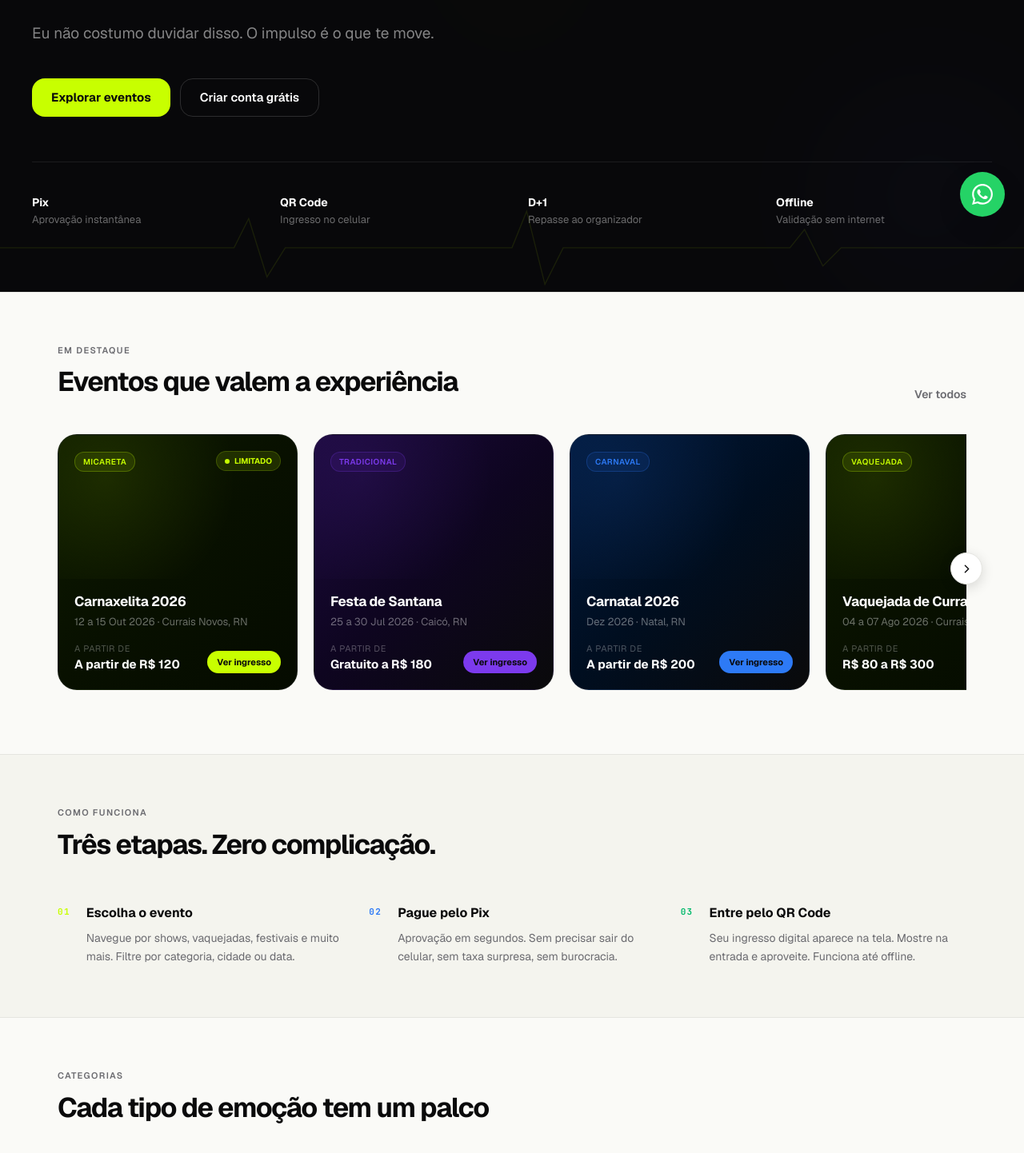
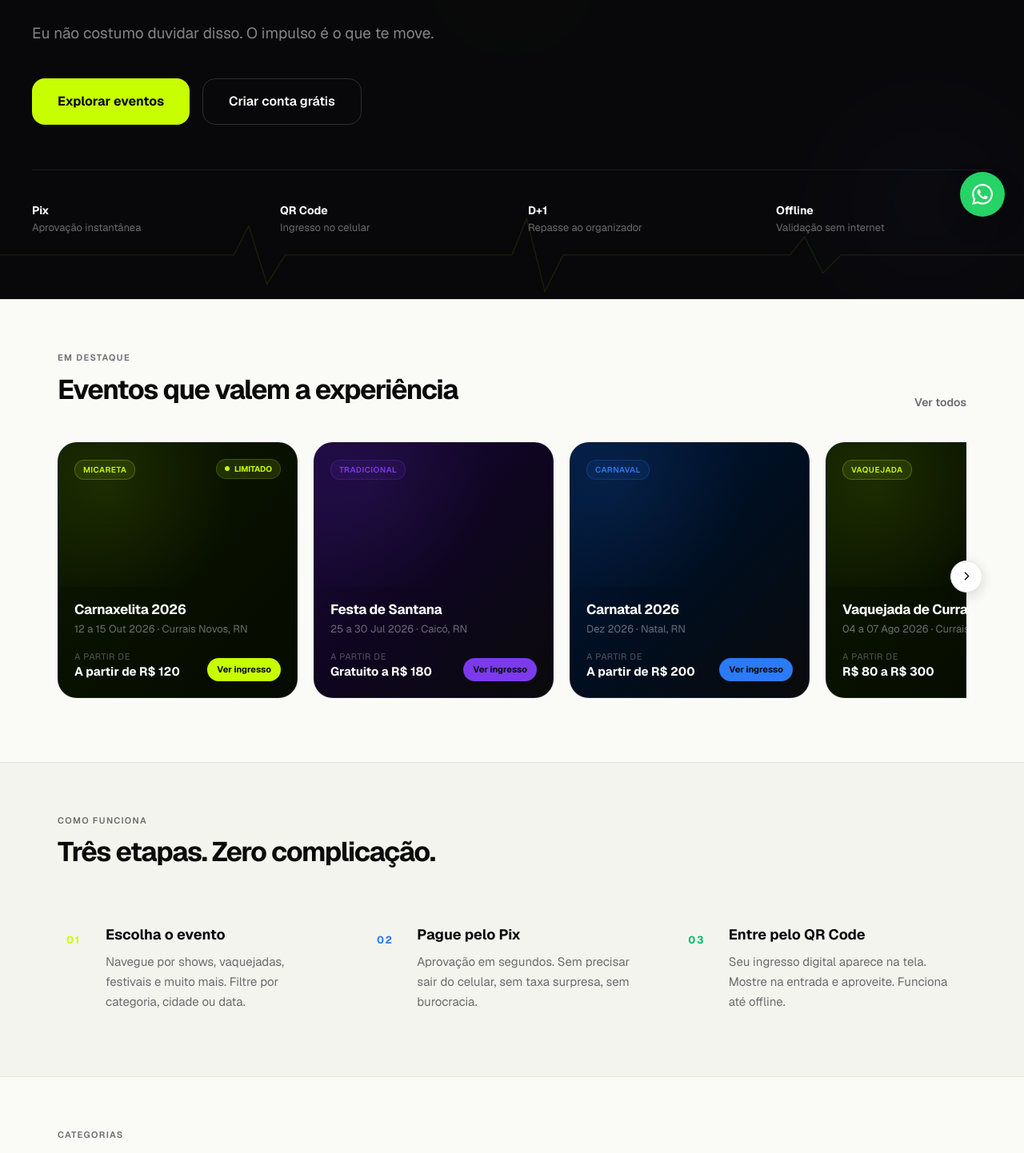
Before and after one commit to Johnattandias12/Axon, a Next.js app: page / in a window 1280 px wide. Shown: the part 505-1947 px from the top of the page at 80% size. Built offline with nearby package versions, Linux system fonts and the light colour scheme; no server answers.

Commit message:
style: add new favicon and more premium landing page effects

```diff
--- a/src/app/page.tsx
+++ b/src/app/page.tsx
@@ -116,10 +116,10 @@ export default function HomePage() {
             <path d="M0 60 L300 60 L320 60 L340 20 L365 100 L390 60 L680 60 L700 60 L720 10 L745 110 L770 60 L1060 60 L1080 60 L1100 35 L1125 85 L1150 60 L1400 60" />
           </svg>
 
-          <div className="relative mx-auto max-w-[1200px]">
+          <div className="animate-in fade-in slide-in-from-bottom-8 relative mx-auto max-w-[1200px] duration-1000">
             {/* Eyebrow */}
             <div
-              className="mb-8 inline-flex items-center gap-2 rounded-full border px-4 py-1.5"
+              className="mb-8 inline-flex items-center gap-2 rounded-full border px-4 py-1.5 backdrop-blur-md transition-colors hover:bg-white/10"
               style={{
                 borderColor: "rgba(255,255,255,0.12)",
                 backgroundColor: "rgba(255,255,255,0.05)",
@@ -150,17 +150,18 @@ export default function HomePage() {
               Eu não costumo duvidar disso. O impulso é o que te move.
             </p>
 
-            <div className="flex flex-wrap gap-3">
+            <div className="animate-in fade-in slide-in-from-bottom-8 fill-mode-both flex flex-wrap gap-4 delay-300 duration-1000">
               <Link
                 href="/eventos"
-                className="inline-flex items-center gap-2 rounded-xl px-6 py-3 text-[15px] font-bold transition-opacity hover:opacity-90"
+                className="group relative inline-flex items-center gap-2 overflow-hidden rounded-xl px-8 py-4 text-[16px] font-bold transition-all hover:scale-105 hover:shadow-[0_0_40px_-10px_rgba(200,255,0,0.5)]"
                 style={{ backgroundColor: "var(--pulse)", color: "var(--pulse-ink)" }}
               >
-                Explorar eventos
+                <div className="absolute inset-0 translate-y-full bg-white/20 transition-transform duration-300 ease-out group-hover:translate-y-0" />
+                <span className="relative z-10">Explorar eventos</span>
               </Link>
               <Link
                 href="/entrar"
-                className="inline-flex items-center gap-2 rounded-xl border px-6 py-3 text-[15px] font-semibold text-white transition-colors hover:bg-white/5"
+                className="inline-flex items-center gap-2 rounded-xl border px-8 py-4 text-[16px] font-semibold text-white transition-all hover:border-white/30 hover:bg-white/10"
                 style={{ borderColor: "rgba(255,255,255,0.15)" }}
               >
                 Criar conta grátis
@@ -260,18 +261,24 @@ export default function HomePage() {
                   accent: "var(--success)",
                 },
               ].map(({ n, title, desc, accent }) => (
-                <div key={n} className="flex gap-5">
+                <div
+                  key={n}
+                  className="group -ml-4 flex gap-5 rounded-2xl p-4 transition-colors hover:bg-white/5"
+                >
                   <span
-                    className="shrink-0 font-mono text-[11px] font-bold tracking-[0.12em]"
-                    style={{ color: accent, marginTop: "2px" }}
+                    className="flex h-10 w-10 shrink-0 items-center justify-center rounded-full text-[13px] font-bold tracking-[0.12em] transition-transform group-hover:scale-110"
+                    style={{ backgroundColor: `${accent}20`, color: accent }}
                   >
                     {n}
                   </span>
                   <div>
-                    <p className="mb-2 font-bold" style={{ color: "var(--ink)" }}>
+                    <p
+                      className="mb-2 text-lg font-bold transition-colors group-hover:text-[var(--pulse)]"
+                      style={{ color: "var(--ink)" }}
+                    >
                       {title}
                     </p>
-                    <p className="text-[14px] leading-relaxed" style={{ color: "var(--mute)" }}>
+                    <p className="text-[15px] leading-relaxed" style={{ color: "var(--mute)" }}>
                       {desc}
                     </p>
                   </div>
```
Also changed, not shown: src/app/icon.svg.
